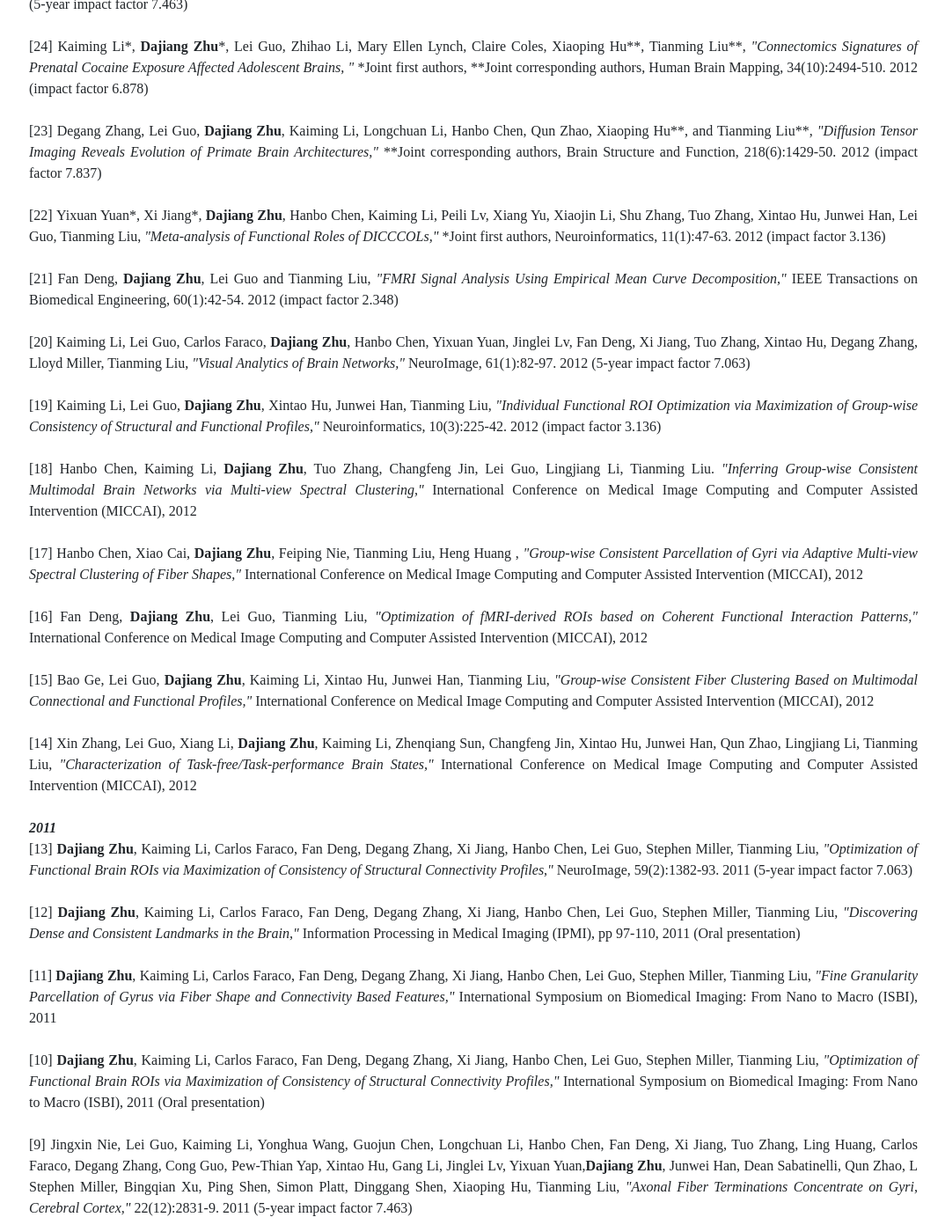
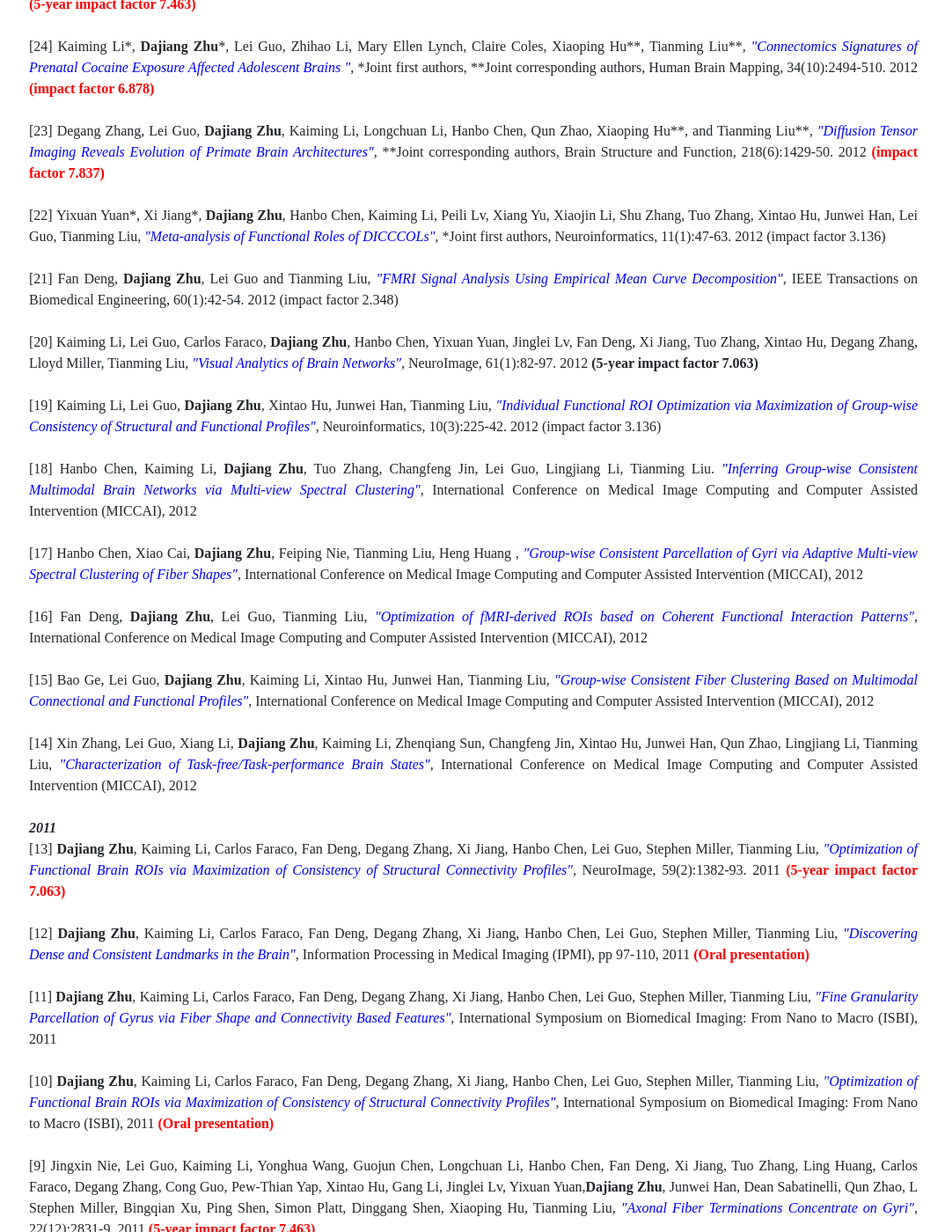
Before and after one commit to Deep-MI/Deep-MI.github.io, a Jekyll site: the page built from publications/index.html, in a window 1280 px wide and 1400 px high, scrolled down 13299 px. Shown: the whole window at 88% size, without its empty margins (122-1196 px from the left). Built offline with Jekyll 4.4.1, drawn with Linux system fonts in a browser that asks for light colours; nearby versions of some CDN libraries; comment, search, counter and statistics services are not loaded; some of the changed text lies outside the part shown.

Commit message:
Update index.html

```diff
--- a/publications/index.html
+++ b/publications/index.html
@@ -638,51 +638,51 @@ group: publications
                             <i>2012</i>
                         </strong>
                         <br>
-                        [25] <strong>Dajiang Zhu</strong>*, Kaiming Li*, Lei Guo, Xi Jiang, Tuo Zhang, Degang Zhang, Hanbo Chen, Fan Deng, Carlos Faraco, Changfeng Jin, Chong-Yaw Wee, Yixuan Yuan, Peili Lv, Yan Yin, Xiaolei Hu, Lian Duan, Xintao Hu, Junwei Han, Lihong Wang, Dinggang Shen, L Stephen Miller, Lingjiang Li, Tianming Liu, <i>"DICCCOL: Dense Individualized and Common Connectivity-based Cortical Landmarks,"</i>
-                        *Joint first authors, Cerebral Cortex, 23(4):786-800. 2012 (5-year impact factor 7.463)
+                        [25] <strong>Dajiang Zhu</strong>*, Kaiming Li*, Lei Guo, Xi Jiang, Tuo Zhang, Degang Zhang, Hanbo Chen, Fan Deng, Carlos Faraco, Changfeng Jin, Chong-Yaw Wee, Yixuan Yuan, Peili Lv, Yan Yin, Xiaolei Hu, Lian Duan, Xintao Hu, Junwei Han, Lihong Wang, Dinggang Shen, L Stephen Miller, Lingjiang Li, Tianming Liu, <a href="https://academic.oup.com/cercor/article/23/4/786/343817" style="color: blue;"><i>"DICCCOL: Dense Individualized and Common Connectivity-based Cortical Landmarks"</i></a>,
+                        *Joint first authors, Cerebral Cortex, 23(4):786-800. 2012 <b style="color:red">(5-year impact factor 7.463)</b>
 <br>
                         <br>
-                        [24] Kaiming Li*, <strong>Dajiang Zhu</strong>*, Lei Guo, Zhihao Li, Mary Ellen Lynch, Claire Coles, Xiaoping Hu**, Tianming Liu**, <i>"Connectomics Signatures of Prenatal Cocaine Exposure Affected Adolescent Brains, "</i>
-                        *Joint first authors, **Joint corresponding authors, Human Brain Mapping, 34(10):2494-510. 2012 (impact factor 6.878)
+                        [24] Kaiming Li*, <strong>Dajiang Zhu</strong>*, Lei Guo, Zhihao Li, Mary Ellen Lynch, Claire Coles, Xiaoping Hu**, Tianming Liu**, <a href="https://onlinelibrary.wiley.com/doi/full/10.1002/hbm.22082" style="color: blue;"><i>"Connectomics Signatures of Prenatal Cocaine Exposure Affected Adolescent Brains "</i></a>,
+                        *Joint first authors, **Joint corresponding authors, Human Brain Mapping, 34(10):2494-510. 2012 <b style="color:red">(impact factor 6.878)</b>
 <br>
                         <br>
-                        [23] Degang Zhang, Lei Guo, <strong>Dajiang Zhu</strong>, Kaiming Li, Longchuan Li, Hanbo Chen, Qun Zhao, Xiaoping Hu**, and Tianming Liu**, <i>"Diffusion Tensor Imaging Reveals Evolution of Primate Brain Architectures,"</i>
-                        **Joint corresponding authors, Brain Structure and Function, 218(6):1429-50. 2012 (impact factor 7.837)
+                        [23] Degang Zhang, Lei Guo, <strong>Dajiang Zhu</strong>, Kaiming Li, Longchuan Li, Hanbo Chen, Qun Zhao, Xiaoping Hu**, and Tianming Liu**, <a href="https://link.springer.com/article/10.1007/s00429-012-0468-4" style="color: blue;"><i>"Diffusion Tensor Imaging Reveals Evolution of Primate Brain Architectures"</i></a>,
+                        **Joint corresponding authors, Brain Structure and Function, 218(6):1429-50. 2012 <b style="color:red">(impact factor 7.837)</b>
 <br>
                         <br>
-                        [22] Yixuan Yuan*, Xi Jiang*, <strong>Dajiang Zhu</strong>, Hanbo Chen, Kaiming Li, Peili Lv, Xiang Yu, Xiaojin Li, Shu Zhang, Tuo Zhang, Xintao Hu, Junwei Han, Lei Guo, Tianming Liu, <i>"Meta-analysis of Functional Roles of DICCCOLs,"</i>
+                        [22] Yixuan Yuan*, Xi Jiang*, <strong>Dajiang Zhu</strong>, Hanbo Chen, Kaiming Li, Peili Lv, Xiang Yu, Xiaojin Li, Shu Zhang, Tuo Zhang, Xintao Hu, Junwei Han, Lei Guo, Tianming Liu, <a href="https://link.springer.com/article/10.1007/s12021-012-9165-y" style="color: blue;"><i>"Meta-analysis of Functional Roles of DICCCOLs"</i></a>,
                         *Joint first authors, Neuroinformatics, 11(1):47-63. 2012 (impact factor 3.136)
 <br>
                         <br>
-                        [21] Fan Deng, <strong>Dajiang Zhu</strong>, Lei Guo and Tianming Liu, <i>"FMRI Signal Analysis Using Empirical Mean Curve Decomposition,"</i>
+                        [21] Fan Deng, <strong>Dajiang Zhu</strong>, Lei Guo and Tianming Liu, <a href="https://ieeexplore.ieee.org/abstract/document/6317145" style="color: blue;"><i>"FMRI Signal Analysis Using Empirical Mean Curve Decomposition"</i></a>,
                         IEEE Transactions on Biomedical Engineering, 60(1):42-54. 2012 (impact factor 2.348)
 <br>
                         <br>
-                        [20] Kaiming Li, Lei Guo, Carlos Faraco, <strong>Dajiang Zhu</strong>, Hanbo Chen, Yixuan Yuan, Jinglei Lv, Fan Deng, Xi Jiang, Tuo Zhang, Xintao Hu, Degang Zhang, Lloyd Miller, Tianming Liu, <i>"Visual Analytics of Brain Networks,"</i>
-                        NeuroImage, 61(1):82-97. 2012 (5-year impact factor 7.063)
+                        [20] Kaiming Li, Lei Guo, Carlos Faraco, <strong>Dajiang Zhu</strong>, Hanbo Chen, Yixuan Yuan, Jinglei Lv, Fan Deng, Xi Jiang, Tuo Zhang, Xintao Hu, Degang Zhang, Lloyd Miller, Tianming Liu, <a href="https://www.sciencedirect.com/science/article/pii/S1053811912002601" style="color: blue;"><i>"Visual Analytics of Brain Networks"</i></a>,
+                        NeuroImage, 61(1):82-97. 2012 <b style="color:bule">(5-year impact factor 7.063)</b>
 <br>
                         <br>
-                        [19] Kaiming Li, Lei Guo, <strong>Dajiang Zhu</strong>, Xintao Hu, Junwei Han, Tianming Liu, <i>"Individual Functional ROI Optimization via Maximization of Group-wise Consistency of Structural and Functional Profiles,"</i>
+                        [19] Kaiming Li, Lei Guo, <strong>Dajiang Zhu</strong>, Xintao Hu, Junwei Han, Tianming Liu, <a href="https://link.springer.com/article/10.1007/s12021-012-9142-5" style="color: blue;"><i>"Individual Functional ROI Optimization via Maximization of Group-wise Consistency of Structural and Functional Profiles"</i></a>,
                         Neuroinformatics, 10(3):225-42. 2012 (impact factor 3.136)
 <br>
                         <br>
-                        [18] Hanbo Chen, Kaiming Li, <strong>Dajiang Zhu</strong>, Tuo Zhang, Changfeng Jin, Lei Guo, Lingjiang Li, Tianming Liu. <i>"Inferring Group-wise Consistent Multimodal Brain Networks via Multi-view Spectral Clustering,"</i>
+                        [18] Hanbo Chen, Kaiming Li, <strong>Dajiang Zhu</strong>, Tuo Zhang, Changfeng Jin, Lei Guo, Lingjiang Li, Tianming Liu. <a href="https://link.springer.com/chapter/10.1007/978-3-642-33454-2_37" style="color: blue;"><i>"Inferring Group-wise Consistent Multimodal Brain Networks via Multi-view Spectral Clustering"</i></a>,
                         International Conference on Medical Image Computing and Computer Assisted Intervention (MICCAI), 2012
 <br>
                         <br>
-                        [17] Hanbo Chen, Xiao Cai, <strong>Dajiang Zhu</strong>, Feiping Nie, Tianming Liu, Heng Huang , <i>"Group-wise Consistent Parcellation of Gyri via Adaptive Multi-view Spectral Clustering of Fiber Shapes,"</i>
+                        [17] Hanbo Chen, Xiao Cai, <strong>Dajiang Zhu</strong>, Feiping Nie, Tianming Liu, Heng Huang , <a href="https://link.springer.com/chapter/10.1007/978-3-642-33418-4_34" style="color: blue;"><i>"Group-wise Consistent Parcellation of Gyri via Adaptive Multi-view Spectral Clustering of Fiber Shapes"</i></a>,
                         International Conference on Medical Image Computing and Computer Assisted Intervention (MICCAI), 2012
 <br>
                         <br>
-                        [16] Fan Deng, <strong>Dajiang Zhu</strong>, Lei Guo, Tianming Liu, <i>"Optimization of fMRI-derived ROIs based on Coherent Functional Interaction Patterns,"</i>
+                        [16] Fan Deng, <strong>Dajiang Zhu</strong>, Lei Guo, Tianming Liu, <a href="https://link.springer.com/chapter/10.1007/978-3-642-33454-2_27" style="color: blue;"><i>"Optimization of fMRI-derived ROIs based on Coherent Functional Interaction Patterns"</i></a>,
                         International Conference on Medical Image Computing and Computer Assisted Intervention (MICCAI), 2012
 <br>
                         <br>
-                        [15] Bao Ge, Lei Guo, <strong>Dajiang Zhu</strong>, Kaiming Li, Xintao Hu, Junwei Han, Tianming Liu, <i>"Group-wise Consistent Fiber Clustering Based on Multimodal Connectional and Functional Profiles,"</i>
+                        [15] Bao Ge, Lei Guo, <strong>Dajiang Zhu</strong>, Kaiming Li, Xintao Hu, Junwei Han, Tianming Liu, <a href="https://link.springer.com/chapter/10.1007/978-3-642-33454-2_60" style="color: blue;"><i>"Group-wise Consistent Fiber Clustering Based on Multimodal Connectional and Functional Profiles"</i></a>,
                         International Conference on Medical Image Computing and Computer Assisted Intervention (MICCAI), 2012
 <br>
                         <br>
-                        [14] Xin Zhang, Lei Guo, Xiang Li, <strong>Dajiang Zhu</strong>, Kaiming Li, Zhenqiang Sun, Changfeng Jin, Xintao Hu, Junwei Han, Qun Zhao, Lingjiang Li, Tianming Liu, <i>"Characterization of Task-free/Task-performance Brain States,"</i>
+                        [14] Xin Zhang, Lei Guo, Xiang Li, <strong>Dajiang Zhu</strong>, Kaiming Li, Zhenqiang Sun, Changfeng Jin, Xintao Hu, Junwei Han, Qun Zhao, Lingjiang Li, Tianming Liu, <a href="https://link.springer.com/chapter/10.1007/978-3-642-33418-4_30" style="color: blue;"><i>"Characterization of Task-free/Task-performance Brain States"</i></a>,
                         International Conference on Medical Image Computing and Computer Assisted Intervention (MICCAI), 2012
 <br>
                         <br>
@@ -690,24 +690,24 @@ group: publications
                             <i>2011</i>
                         </strong>
                         <br>
-                        [13] <strong>Dajiang Zhu</strong>, Kaiming Li, Carlos Faraco, Fan Deng, Degang Zhang, Xi Jiang, Hanbo Chen, Lei Guo, Stephen Miller, Tianming Liu, <i>"Optimization of Functional Brain ROIs via Maximization of Consistency of Structural Connectivity Profiles,"</i>
-                        NeuroImage, 59(2):1382-93. 2011 (5-year impact factor 7.063)
+                        [13] <strong>Dajiang Zhu</strong>, Kaiming Li, Carlos Faraco, Fan Deng, Degang Zhang, Xi Jiang, Hanbo Chen, Lei Guo, Stephen Miller, Tianming Liu, <a href="https://www.sciencedirect.com/science/article/pii/S105381191100930X" style="color: blue;"><i>"Optimization of Functional Brain ROIs via Maximization of Consistency of Structural Connectivity Profiles"</i></a>,
+                        NeuroImage, 59(2):1382-93. 2011 <b style="color:red">(5-year impact factor 7.063)</b>
 <br>
                         <br>
-                        [12] <strong>Dajiang Zhu</strong>, Kaiming Li, Carlos Faraco, Fan Deng, Degang Zhang, Xi Jiang, Hanbo Chen, Lei Guo, Stephen Miller, Tianming Liu, <i>"Discovering Dense and Consistent Landmarks in the Brain,"</i>
-                        Information Processing in Medical Imaging (IPMI), pp 97-110, 2011 (Oral presentation)
+                        [12] <strong>Dajiang Zhu</strong>, Kaiming Li, Carlos Faraco, Fan Deng, Degang Zhang, Xi Jiang, Hanbo Chen, Lei Guo, Stephen Miller, Tianming Liu, <a href="https://link.springer.com/chapter/10.1007/978-3-642-22092-0_9" style="color: blue;"><i>"Discovering Dense and Consistent Landmarks in the Brain"</i></a>,
+                        Information Processing in Medical Imaging (IPMI), pp 97-110, 2011 <b style="color:red">(Oral presentation)</b>
 <br>
                         <br>
-                        [11] <strong>Dajiang Zhu</strong>, Kaiming Li, Carlos Faraco, Fan Deng, Degang Zhang, Xi Jiang, Hanbo Chen, Lei Guo, Stephen Miller, Tianming Liu, <i>"Fine Granularity Parcellation of Gyrus via Fiber Shape and Connectivity Based Features,"</i>
+                        [11] <strong>Dajiang Zhu</strong>, Kaiming Li, Carlos Faraco, Fan Deng, Degang Zhang, Xi Jiang, Hanbo Chen, Lei Guo, Stephen Miller, Tianming Liu, <a href="https://ieeexplore.ieee.org/abstract/document/5872530" style="color: blue;"><i>"Fine Granularity Parcellation of Gyrus via Fiber Shape and Connectivity Based Features"</i></a>,
                         International Symposium on Biomedical Imaging: From Nano to Macro (ISBI), 2011
 <br>
                         <br>
-                        [10] <strong>Dajiang Zhu</strong>, Kaiming Li, Carlos Faraco, Fan Deng, Degang Zhang, Xi Jiang, Hanbo Chen, Lei Guo, Stephen Miller, Tianming Liu, <i>"Optimization of Functional Brain ROIs via Maximization of Consistency of Structural Connectivity Profiles,"</i>
-                        International Symposium on Biomedical Imaging: From Nano to Macro (ISBI), 2011 (Oral presentation)
+                        [10] <strong>Dajiang Zhu</strong>, Kaiming Li, Carlos Faraco, Fan Deng, Degang Zhang, Xi Jiang, Hanbo Chen, Lei Guo, Stephen Miller, Tianming Liu, <a  style="color: blue;"><i>"Optimization of Functional Brain ROIs via Maximization of Consistency of Structural Connectivity Profiles"</i></a>,
+                        International Symposium on Biomedical Imaging: From Nano to Macro (ISBI), 2011 <b style="color:red">(Oral presentation)</b>
 <br>
                         <br>
-                        [9] Jingxin Nie, Lei Guo, Kaiming Li, Yonghua Wang, Guojun Chen, Longchuan Li, Hanbo Chen, Fan Deng, Xi Jiang, Tuo Zhang, Ling Huang, Carlos Faraco, Degang Zhang, Cong Guo, Pew-Thian Yap, Xintao Hu, Gang Li, Jinglei Lv, Yixuan Yuan,<strong>Dajiang Zhu</strong>, Junwei Han, Dean Sabatinelli, Qun Zhao, L Stephen Miller, Bingqian Xu, Ping Shen, Simon Platt, Dinggang Shen, Xiaoping Hu, Tianming Liu, <i>"Axonal Fiber Terminations Concentrate on Gyri, Cerebral Cortex,"</i>
-                        22(12):2831-9. 2011 (5-year impact factor 7.463)
+                        [9] Jingxin Nie, Lei Guo, Kaiming Li, Yonghua Wang, Guojun Chen, Longchuan Li, Hanbo Chen, Fan Deng, Xi Jiang, Tuo Zhang, Ling Huang, Carlos Faraco, Degang Zhang, Cong Guo, Pew-Thian Yap, Xintao Hu, Gang Li, Jinglei Lv, Yixuan Yuan,<strong>Dajiang Zhu</strong>, Junwei Han, Dean Sabatinelli, Qun Zhao, L Stephen Miller, Bingqian Xu, Ping Shen, Simon Platt, Dinggang Shen, Xiaoping Hu, Tianming Liu, <a href="https://academic.oup.com/cercor/article/22/12/2831/306515" style="color: blue;"><i>"Axonal Fiber Terminations Concentrate on Gyri"</i></a>,
+                        22(12):2831-9. 2011 <b style="color:red">(5-year impact factor 7.463)</b>
 <br>
                         <br>
                         [8] Tuo Zhang, Lei Guo, Kaiming Li, Changfeng Jing, Yan Yin, <strong>Dajiang Zhu</strong>, Guangbin Cui, Lingjiang Li, Tianming Liu, <a href="https://academic.oup.com/cercor/article/22/4/854/421799" style="color: blue;"><i>"Predicting Functional Cortical ROIs via DTI-derived Fiber Shape Models"</i></a>,
```
